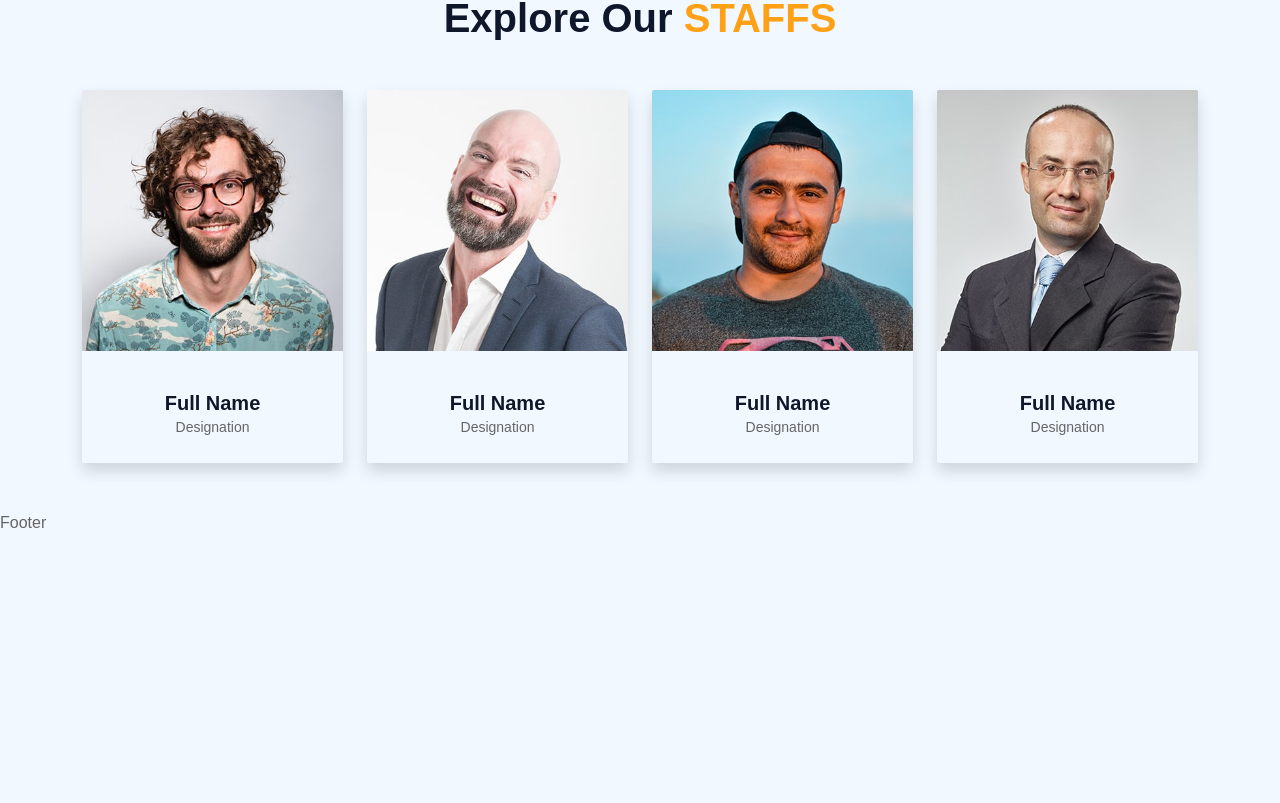
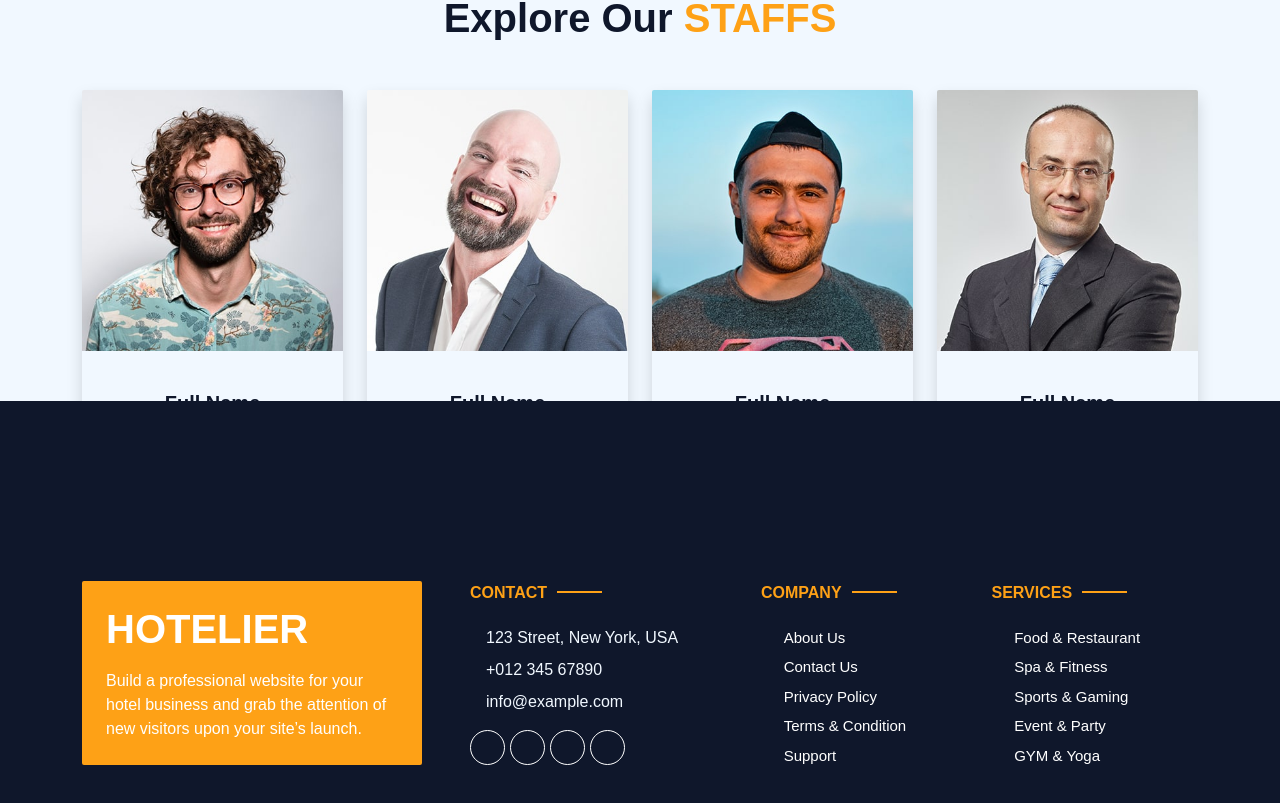
Before and after one commit to khazarglzd/hotel_reservation_app_react, a React (Create React App) app: page / in a window 1280 px wide. Shown: the part 3615-4418 px from the top of the page. Before the commit the page ends 4150 px from the top, so only its background shows below. Built offline with nearby package versions, Linux system fonts and the light colour scheme.

Commit message:
creating Footer part

```diff
--- a/src/components/common/Footer.jsx
+++ b/src/components/common/Footer.jsx
@@ -1,9 +1,62 @@
-import React from 'react'
+import { Link } from "react-router-dom";
+import { footerContact, footerItem, socialIcons } from "../data/Data";
 
-const Footer = () => {
+export default function Footer() {
     return (
-        <div>Footer</div>
-    )
+        <>
+            <div
+                className="container-fluid bg-dark text-light footer wow fadeIn"
+                data-wow-delay="0.1s"
+            >
+                <div className="container pb-5">
+                    <div className="row g-5">
+                        <div className="col-md-6 col-lg-4">
+                            <div className="bg-primary rounded p-4">
+                                <Link to="/">
+                                    <h1 className="text-white text-uppercase mb-3">Hotelier</h1>
+                                </Link>
+                                <p className="text-white mb-0">
+                                    Build a professional website for your hotel business and grab
+                                    the attention of new visitors upon your site’s launch.
+                                </p>
+                            </div>
+                        </div>
+                        <div className="col-md-6 col-lg-3">
+                            <h6 className="section-title text-start text-primary text-uppercase mb-4">
+                                Contact
+                            </h6>
+                            {footerContact.map((val, index) => (
+                                <p className="mb-2" key={index}>
+                                    {val.icon} {val.name}
+                                </p>
+                            ))}
+                            <div className="d-flex pt-2">
+                                {socialIcons.slice(0, 4).map((val, index) => (
+                                    <a className="btn btn-outline-light btn-social" href="">
+                                        {val.icon}
+                                    </a>
+                                ))}
+                            </div>
+                        </div>
+                        <div className="col-lg-5 col-md-12">
+                            <div className="row gy-5 g-4">
+                                {footerItem.map((section, sectionIndex) => (
+                                    <div className="col-md-6" key={sectionIndex}>
+                                        <h6 className="section-title text-start text-primary text-uppercase mb-4">
+                                            {section.header}
+                                        </h6>
+                                        {section.UnitItem.map((item, itemIndex) => (
+                                            <a className="btn btn-link" href="" key={itemIndex}>
+                                                {item.name}
+                                            </a>
+                                        ))}
+                                    </div>
+                                ))}
+                            </div>
+                        </div>
+                    </div>
+                </div>
+            </div>
+        </>
+    );
 }
-
-export default Footer
```
